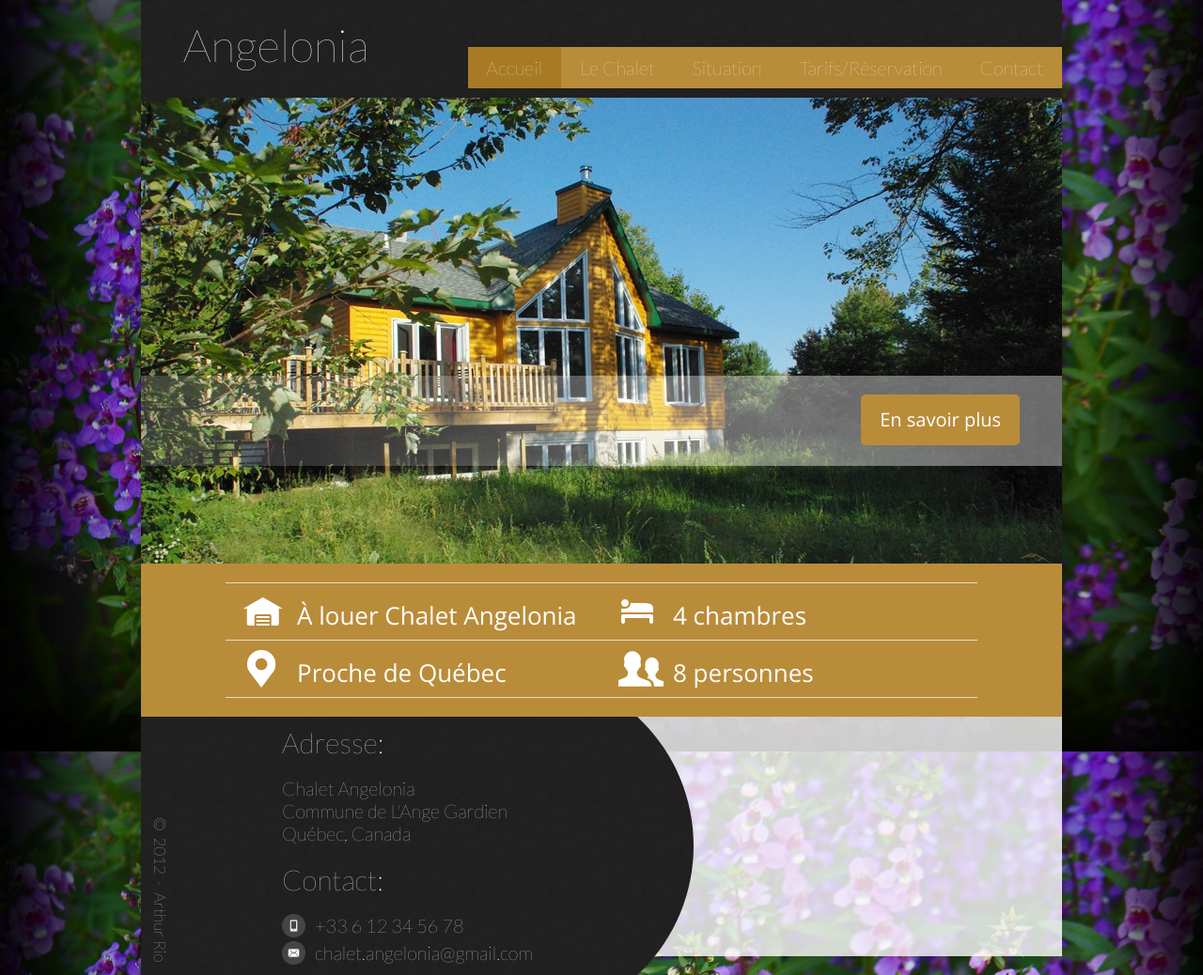
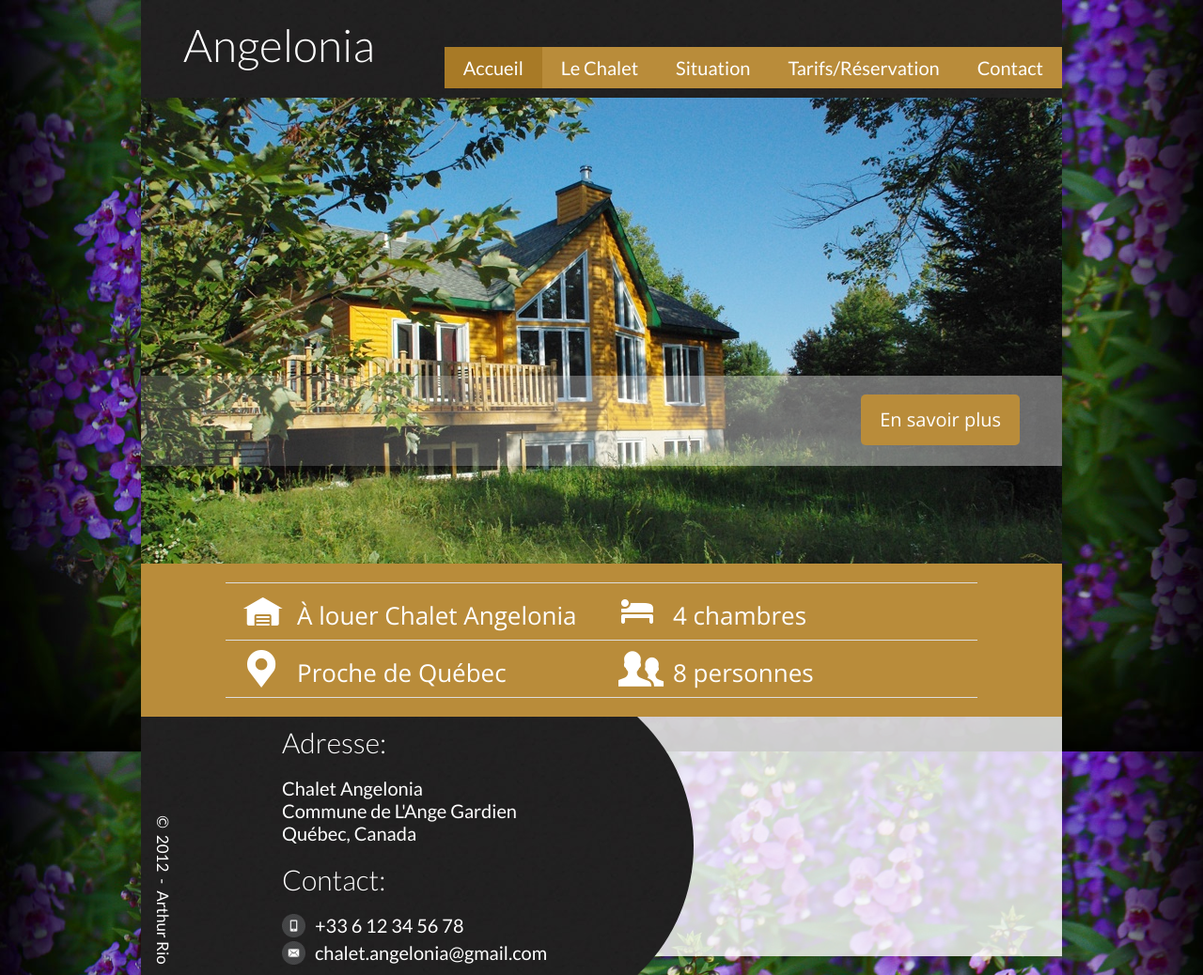
Before and after one commit to arthurio/angelonia, a Django app: page / in a window 1280 px wide. Shown: the whole page at 94% size. Run offline with Django 3.2, Linux system fonts and the light colour scheme; parts of the project's set-up code (start-up, migrations or seed data) failed here and were passed over; some libraries are stand-ins or nearby versions; some web fonts are replaced.

Commit message:
update the lato font

```diff
--- a/angelonia/static/css/style.css
+++ b/angelonia/static/css/style.css
@@ -262,11 +262,11 @@ table tr:hover td {
 }
 
 .font-lato {
-    font: 200 20px/24px "lato";
+    font: 400 20px/24px "lato";
 }
 
 .font-lato h1, .font-lato h2, .font-lato h3, .font-lato h4 {
-    font-weight: 200;
+    font-weight: 300;
 }
 
 .font-old-standard {
--- a/angelonia/templates/base.html
+++ b/angelonia/templates/base.html
@@ -6,7 +6,7 @@
     <!-- loading the fonts -->
     <link href="http://fonts.googleapis.com/css?family=Open+Sans:300,400,600,700,800" rel="stylesheet" type="text/css">
     <link href="http://fonts.googleapis.com/css?family=Gentium+Book+Basic:400,400italic" rel="stylesheet" type="text/css">
-    <link href="http://fonts.googleapis.com/css?family=Lato:100,900" rel="stylesheet" type="text/css">
+    <link href="http://fonts.googleapis.com/css?family=Lato:300,400" rel="stylesheet" type="text/css">
     <link href="http://fonts.googleapis.com/css?family=Old+Standard+TT:400,400italic" rel="stylesheet" type="text/css">
     <link rel="icon" type="image/png" href="{{ STATIC_URL }}images/chalet.ico">
     <link href="{{ STATIC_URL }}css/style.css" rel="stylesheet" type="text/css">
--- a/angelonia/templates/gallery.js
+++ b/angelonia/templates/gallery.js
@@ -1,8 +1,8 @@
 $(document).ready(function () {
     // Load the classic theme
-    Galleria.loadTheme('{{ STATIC_URL }}js/galleria.classic.min.js');
+    /*Galleria.loadTheme('{{ STATIC_URL }}js/galleria.classic.min.js');
 
     // Initialize Galleria
     Galleria.run('#rooms');
-    Galleria.run('#equipments');
+    Galleria.run('#equipments');*/
 });
```
